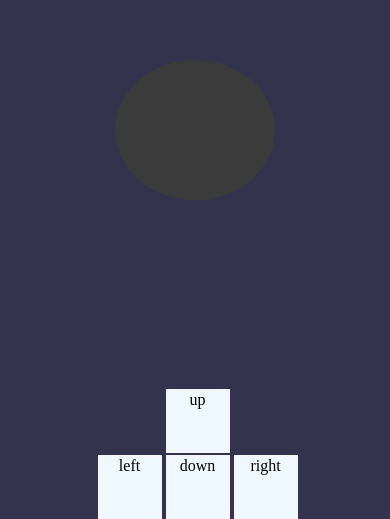
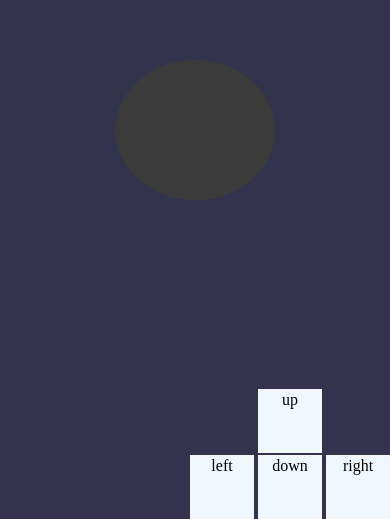
Before and after one commit to Tankerxyz/tappytanks, a website built with webpack: page src/index.html in a window 390 px wide. Shown: the part 325-844 px from the top of the page. Built offline with nearby package versions, Linux system fonts and the light colour scheme; files whose address does not match are found by name.

Commit message:
change controls for mobile-devices position

```diff
--- a/src/styles/index.scss
+++ b/src/styles/index.scss
@@ -24,7 +24,7 @@ body {
     display: flex;
     position: fixed;
     bottom: 0;
-    left: 25%;
+    right: 0;
     width: calc((60px * 3) + 20px);
     justify-content: space-between;
     align-items: flex-end;
```
